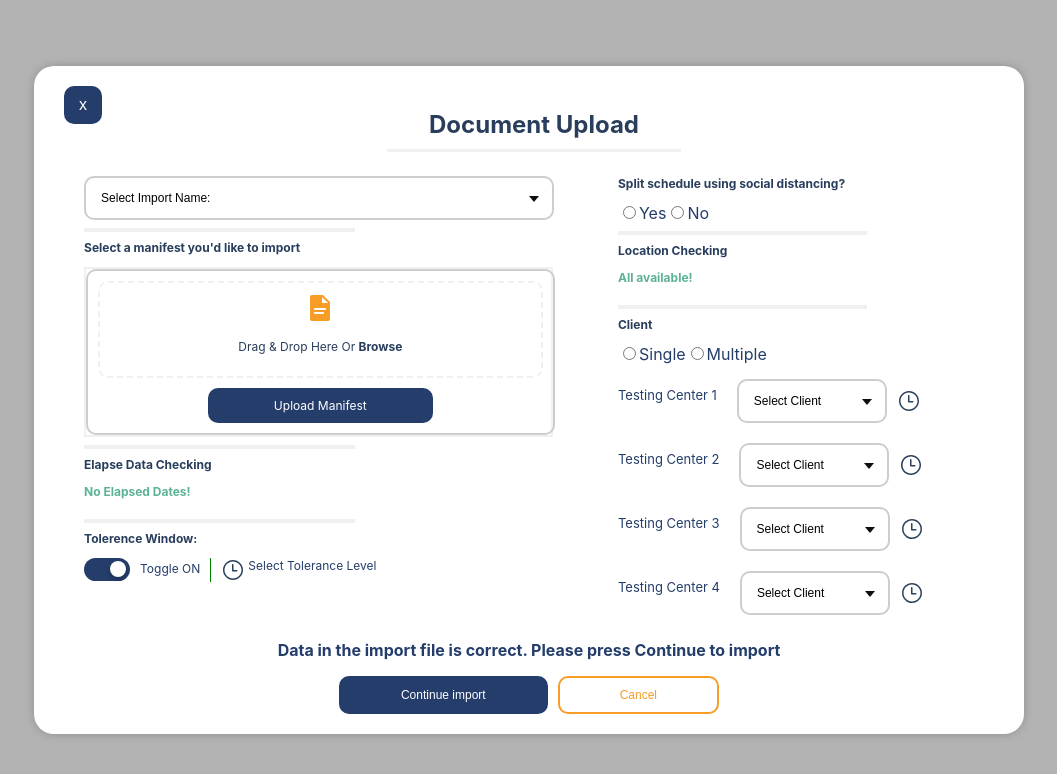
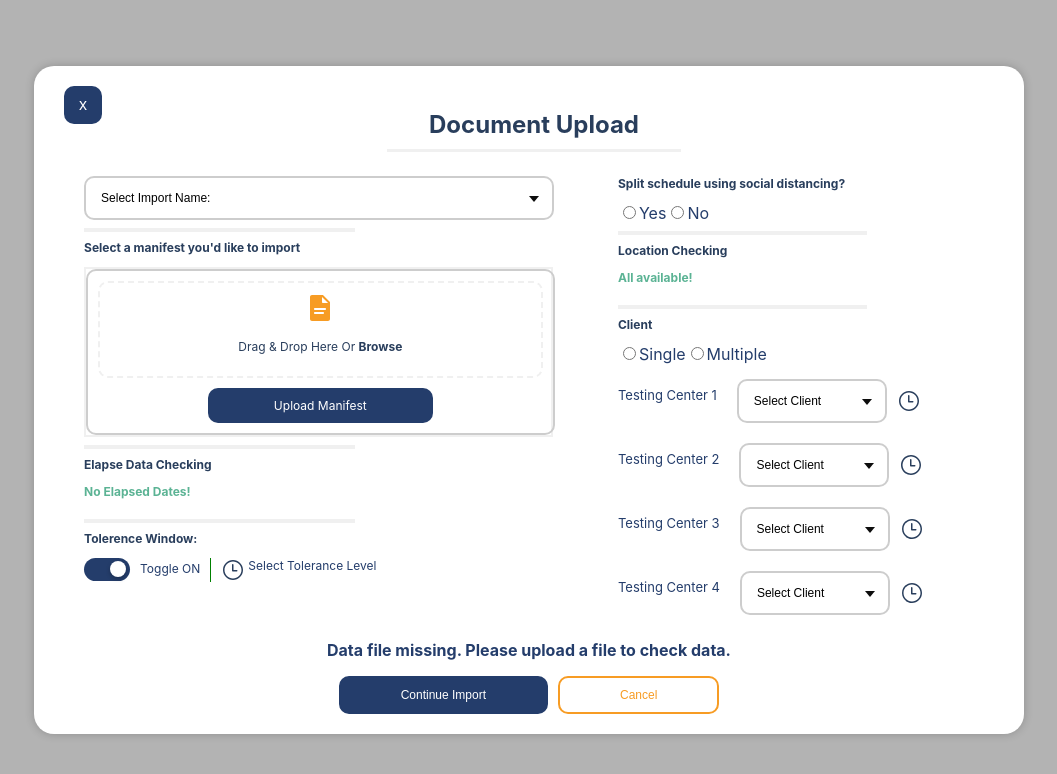
Before and after one commit to zeshankhatri/react-skyhop, a React (Create React App) app: page / in a window 1280 px wide. Both pictures are taken after a click on the button "Upload a Document!". Shown: the top 774 px of the page, without its empty margins (111-1168 px from the left). Built offline with nearby package versions, Linux system fonts and the light colour scheme.

Commit message:
Styling changes.

```diff
--- a/src/App.js
+++ b/src/App.js
@@ -135,12 +135,16 @@ function App() {
                 </div>
               </div>
               <div className="Modal-footer">
-                <p>
-                  Data in the import file is correct. Please press Continue to
-                  import
-                </p>
+                {filename ? (
+                  <p>
+                    Data in the import file is correct. Please press Continue to
+                    import.
+                  </p>
+                ) : (
+                  <p>Data file missing. Please upload a file to check data.</p>
+                )}
                 <div className="Modal-footer-buttons">
-                  <button className="Continue-button">Continue import</button>
+                  <button className="Continue-button">Continue Import</button>
                   <button className="Cancel-button" onClick={handleClose}>
                     Cancel
                   </button>
```
